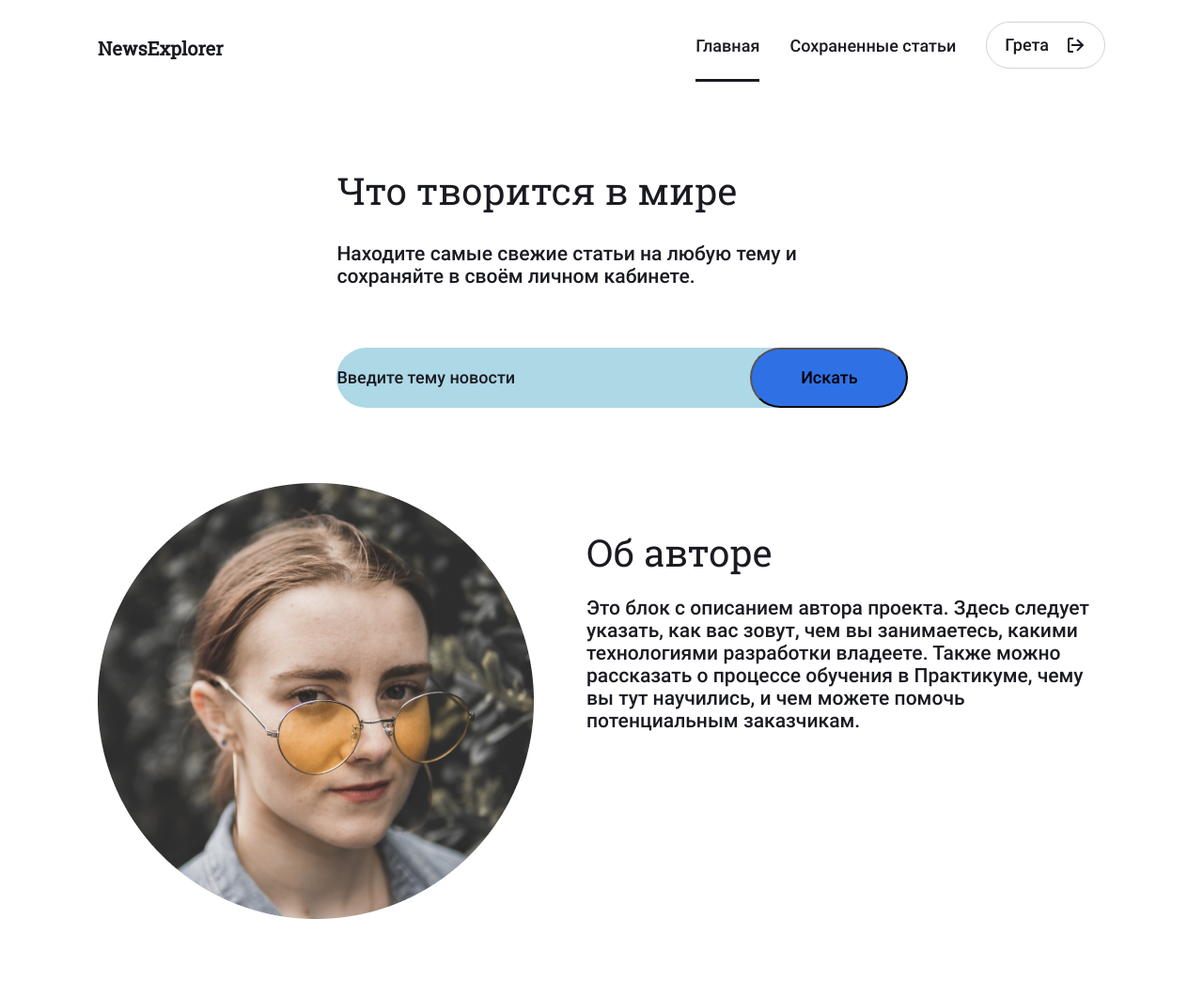
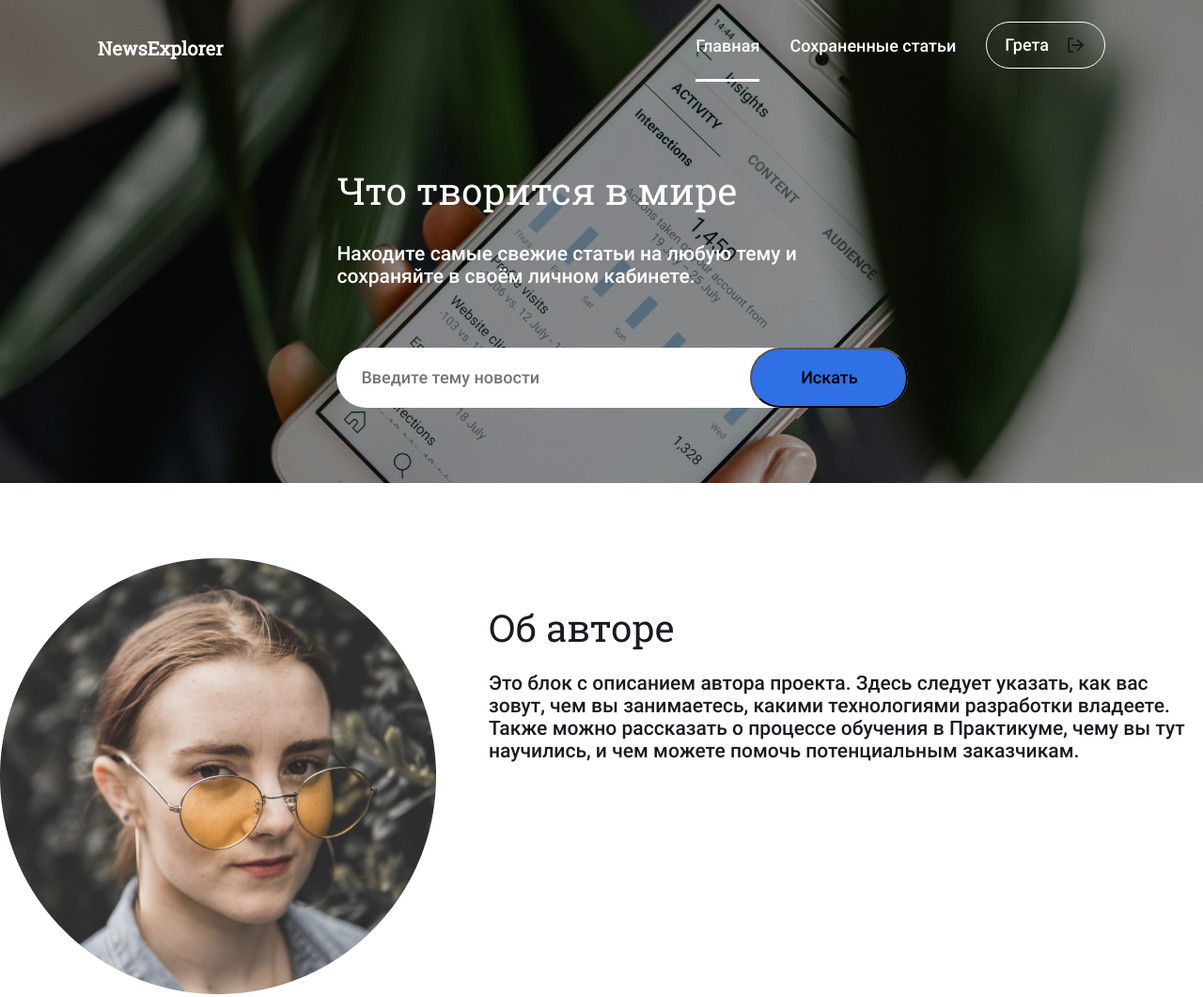
Before and after one commit to Irina-prog/news-frontend, a website built with webpack: page src/index.html in a window 1280 px wide. Shown: the top 1061 px of the page at 94% size. Built offline with nearby package versions, Linux system fonts and the light colour scheme.

Commit message:
search-bar modifications

```diff
--- a/src/index.html
+++ b/src/index.html
@@ -13,7 +13,7 @@
 
 <body class="content">
   <header class="header">
-    <section class="header__navigator">
+    <section class="header__navigator header__navigator_dark">
       <p class="header__title">NewsExplorer</p>
       <div class="header__hamburger"></div>
       <ul class="header__menu">
@@ -28,10 +28,10 @@
     <section class="search">
           <h1 class="search__title">Что творится в мире</h1>
           <h3 class="search__subtitle">Находите самые свежие статьи на любую тему и сохраняйте в своём личном кабинете.</h3>
-          <div class="search__bar">
-            <form action="" class="search__bar-input">Введите тему новости</form>
-            <button class="search__bar-button">Искать</button>
-          </div>
+          <form class="search__bar">
+            <input type="text" class="search__bar-input" placeholder="Введите тему новости" />
+            <button type="submit" class="search__bar-button">Искать</button>
+          </form>
         </section>
   </header>
   <main class="main">
--- a/src/styles/blocks/content.css
+++ b/src/styles/blocks/content.css
@@ -1,6 +1,5 @@
 .content {
   background: #FFFFFF;
-  margin: 0 104px;
   font-family: Roboto, Arial, sans-serif;
   font-size: 18px;
   line-height: 24px;
--- a/src/styles/blocks/header/header.css
+++ b/src/styles/blocks/header/header.css
@@ -5,3 +5,9 @@
 @import url(header__navigator.css);
 @import url(header__navigator_dark.css);
 @import url(header__navigator_visible-mobile-menu.css);
+
+.header {
+  background-image: url(../../../images/background.jpg);
+  padding: 0 104px 80px;
+
+}
--- a/src/styles/blocks/search/__bar/__bar-input/search__bar-input.css
+++ b/src/styles/blocks/search/__bar/__bar-input/search__bar-input.css
@@ -0,0 +1,4 @@
+.search__bar-input {
+  margin-left: 24px;
+  border: none;
+}
--- a/src/styles/blocks/search/__bar/search__bar.css
+++ b/src/styles/blocks/search/__bar/search__bar.css
@@ -8,6 +8,6 @@
   width: 608px;
   justify-content: space-between;
   border-radius: 100px;
-  background: lightblue;
+  background: #FFFFFF;;
   align-items: center;
 }
--- a/src/styles/blocks/search/__subtitle/search__subtitle.css
+++ b/src/styles/blocks/search/__subtitle/search__subtitle.css
@@ -1,3 +1,4 @@
 .search__subtitle {
   margin: 32px 0 64px;
+  color: #FFFFFF;
 }
--- a/src/styles/blocks/search/__title/search__title.css
+++ b/src/styles/blocks/search/__title/search__title.css
@@ -5,4 +5,5 @@
   font-size: 40px;
   line-height: 46px;
   margin: 0;
+  color: #FFFFFF;
 }
```
